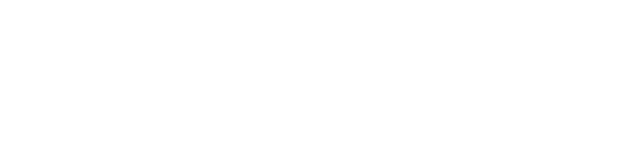
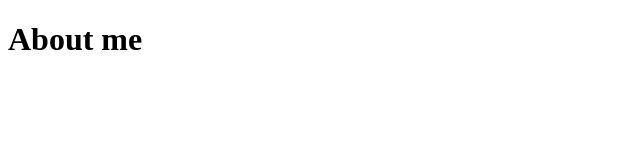
Before and after one commit to AbnormalNormality/AbnormalNormality, a plain HTML site: page index.html in a window 1280 px wide. Shown: the whole page, without its empty margins (0-640 px from the left). Drawn offline with Linux system fonts and the light colour scheme.

Commit message:
Updated index.html

```diff
--- a/index.html
+++ b/index.html
@@ -1,13 +1,13 @@
 <!DOCTYPE html>
 <html>
 <head>
-<title>About me</title>
+<title>AbnormalNormality</title>
 <link rel="icon" type="image/x-ico" href="icon.ico">
 <style>
 
 </style>
 </head>
 <body>
-
+<h1>About me</h1>
 </body>
 </html>
```
